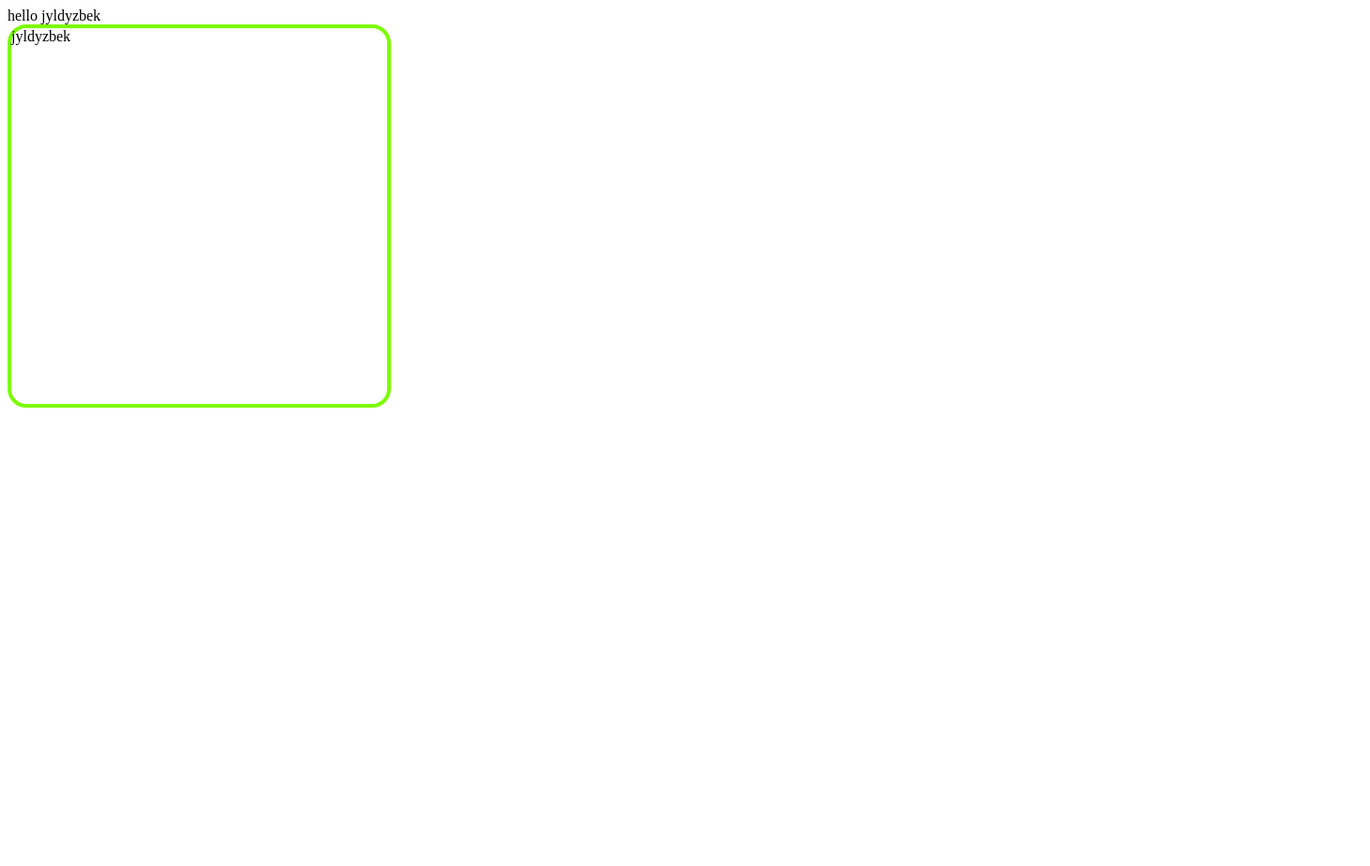
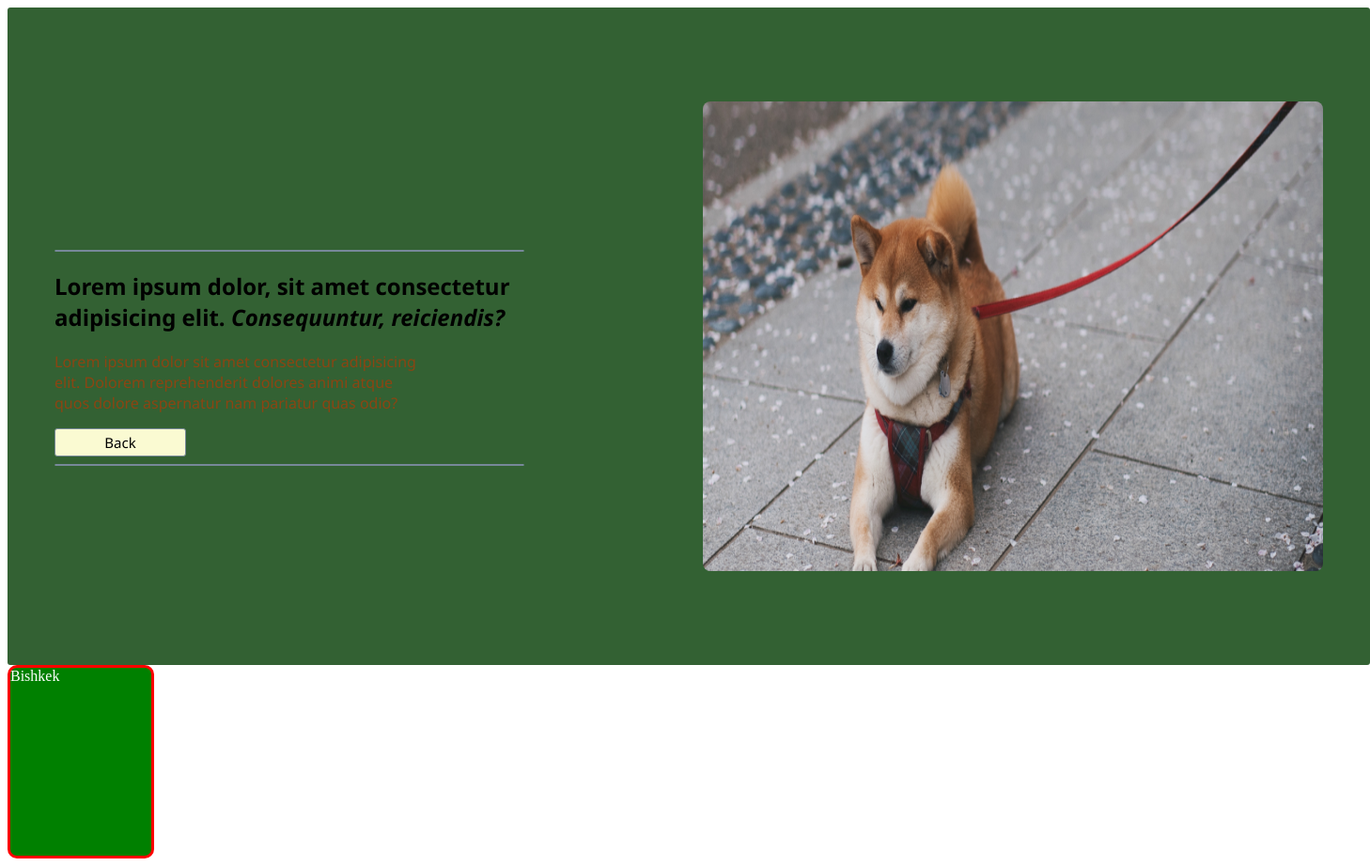
Before and after one commit to abdulhafiz0707/A-21-first-project, a plain HTML site: page index.html in a window 1280 px wide. Shown: the whole page at 94% size, 1458 px wide, since content can reach past the window. Before the commit the page ends 800 px from the top, so only its background shows below. Drawn offline with Linux system fonts and the light colour scheme.

Commit message:
add item

```diff
--- a/index.html
+++ b/index.html
@@ -1,18 +1,46 @@
 <!DOCTYPE html>
 <html lang="en">
+
 <head>
   <meta charset="UTF-8">
   <meta name="viewport" content="width=device-width, initial-scale=1.0">
   <link rel="stylesheet" href="style.css">
   <title>Document</title>
 </head>
+
 <body>
 
-  hello jyldyzbek
-  <div class="box"></div>
+  <section>
+    <div class="section-images-bottom-div">
+
+      <div class="section-polo">
+        <hr>
+        <h1>Lorem ipsum dolor, sit amet consectetur adipisicing elit. <i>Consequuntur, reiciendis?</i></h1>
+        <p>Lorem ipsum dolor sit amet consectetur adipisicing elit. Dolorem reprehenderit dolores animi atque quos
+          dolore aspernatur nam pariatur quas odio?</p>
+        <button>Back</button>
+        <hr>
+      </div>
+
+      <div class="imagess">
+        <img src="./dog.png" alt="">
+      </div>
+
+    </div>
+
+
+
+  </section>
+
+  </div>
+
+  <div class="item">
+
+  </div>
 
 
 
   <script src="index.js"></script>
 </body>
+
 </html>
--- a/index.js
+++ b/index.js
@@ -1,3 +1,4 @@
-let box = document.querySelector(".box")
 
-box.innerHTML = "jyldyzbek"
+let item = document.querySelector(".item");
+
+item.innerHTML = "Bishkek";
--- a/style.css
+++ b/style.css
@@ -1,6 +1,83 @@
-.box {
+body {
+  background-color: #fff;
+}
+
+.section-images-bottom-div {
+  background-color: rgb(51, 97, 51);
+  width: 1450px;
+  height: 700px;
+  overflow: hidden;
+  margin: 0 auto;
+  border-radius: 3px;
+}
+
+
+.section-images-bottom-div {
+  display: flex;
+}
+
+.section-polo h1 {
+  font-family: 'Segoe UI', Tahoma, Geneva, Verdana, sans-serif;
+}
+
+.section-polo p {
+  font-family: 'Segoe UI', Tahoma, Geneva, Verdana, sans-serif;
   width: 400px;
-  height: 400px;
-  border: 4px solid lawngreen;
-  border-radius: 20px;
+  color: saddlebrown;
 }
+
+
+.section-polo button {
+  font-family: 'Segoe UI', Tahoma, Geneva, Verdana, sans-serif;
+  font-size: 15px;
+  font-weight: 500;
+  width: 140px;
+  height: 30px;
+  background-color: lightgoldenrodyellow;
+  border-radius: 3px;
+  color: black;
+  border: 1px solid lightslategrey;
+  cursor: pointer;
+}
+
+.section-polo button:hover {
+  background-color: seagreen;
+  color: #fff;
+  transition: 0.4s ease-in;
+  border: 1px solid lightslategrey;
+}
+
+.section-polo {
+  position: relative;
+  left: 50px;
+  top: 250px;
+  width: 500px;
+}
+
+.section-polo hr {
+  border: 1px solid lightslategrey;
+  border-radius: 3px;
+}
+
+.imagess img {
+  width: 660px;
+  height: 500px;
+  position: relative;
+  left: 240px;
+  top: 100px;
+  border-radius: 8px;
+}
+
+.imagess img:hover {
+  box-shadow: 0px 0px 15px 9px lightgoldenrodyellow;
+  transition: 0.2s ease-in;
+}
+
+.item {
+  width: 150px;
+  height: 200px;
+  background-color: green;
+  color: #fff;
+  border-radius: 10px;
+  border: 3px solid red;
+}
```
Also changed, not shown: dog.png (added).
